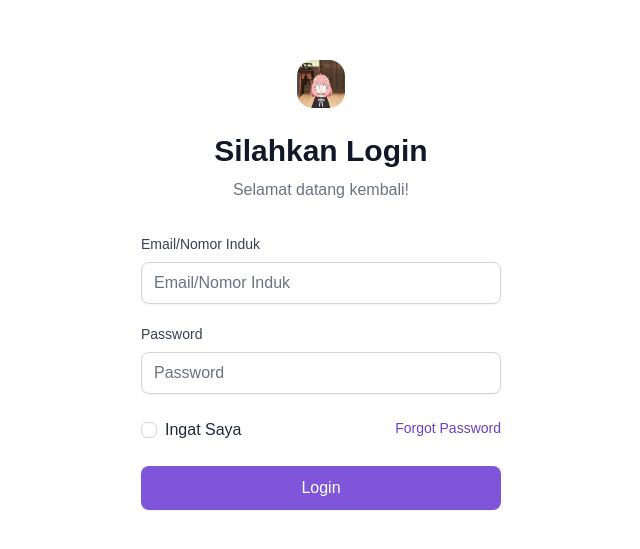
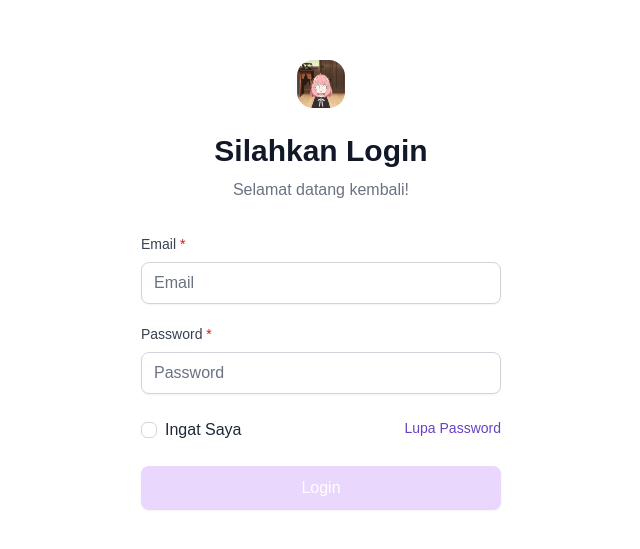
Before and after one commit to imboyo/Project--Hairiya-levenstein-website, a Nuxt app in the folder front-end/: page /auth/login in a window 1280 px wide. Shown: the part 115-664 px from the top of the page, without its empty margins (319-959 px from the left). Built offline with nearby package versions, Linux system fonts and the light colour scheme.

Commit message:
fix bug button dan input

```diff
--- a/front-end/components/buttons/MyButton.vue
+++ b/front-end/components/buttons/MyButton.vue
@@ -153,6 +153,7 @@ const buttonTypeClassObject = computed(() => {
       `rounded-lg font-medium transition shadow-xs duration-150 ${buttonClass.width[width]} ${buttonClass.size[size]}`,
       buttonTypeClassObject,
     ]"
+    @click.prevent="$emit('clicked')"
   >
     <!--  Leading Icon  -->
     <span
--- a/front-end/components/inputs/InputField.vue
+++ b/front-end/components/inputs/InputField.vue
@@ -12,6 +12,7 @@ interface Props {
   rules: rule[];
   hints?: string[];
   placeholder: string;
+  required?: boolean;
 }
 
 const props = defineProps<Props>();
@@ -34,9 +35,10 @@ defineExpose({ refreshValidation });
 
 <template>
   <div class="flex flex-col gap-1">
-    <label v-if="label" class="mb-1 text-sm font-medium text-gray-700">{{
-      label
-    }}</label>
+    <label v-if="label" class="mb-1 text-sm font-medium">
+      <span class="text-gray-700">{{ label }}</span>
+      <span v-if="required" class="text-red-700"> *</span>
+    </label>
     <div class="flex flex-row relative">
       <span
         v-if="icon"
@@ -57,7 +59,7 @@ defineExpose({ refreshValidation });
             : '',
         ]"
         v-model="inputValue"
-        @keyup="$emit('typing', inputValue)"
+        @keyup="$emit('typing', { inputValue, errorState })"
       />
       <span
         v-if="errorState"
--- a/front-end/my_modules/input_validation.ts
+++ b/front-end/my_modules/input_validation.ts
@@ -1,3 +1,5 @@
+import { computed } from "@vue/reactivity";
+
 export const isRequired = (value: string): boolean => {
   return value.length > 0;
 };
@@ -11,7 +13,7 @@ export const isEmail = (value: string) => {
 };
 
 export const validateField = (value, rules) => {
-  let finalValue: string | boolean = null;
+  let finalValue: string | boolean = false;
 
   for (let i = 0; i < rules.length; i++) {
     if (!rules[i].validate(value)) {
@@ -21,3 +23,11 @@ export const validateField = (value, rules) => {
   }
   return finalValue;
 };
+
+export const checkFormIsError = (formErrorValues) => {
+  for (const property in formErrorValues) {
+    if (formErrorValues[property]) {
+      return true;
+    }
+  }
+};
--- a/front-end/pages/auth/login.vue
+++ b/front-end/pages/auth/login.vue
@@ -1,5 +1,9 @@
 <script setup lang="ts">
-import { isEmail, isRequired } from "~/my_modules/input_validation";
+import {
+  checkFormIsError,
+  isEmail,
+  isRequired,
+} from "~/my_modules/input_validation";
 import InputField from "~/components/inputs/InputField.vue";
 import InputCheckBox from "~/components/inputs/InputCheckBox.vue";
 import MyButton from "~/components/buttons/MyButton.vue";
@@ -14,13 +18,55 @@ const formInputRules = {
   email: [
     {
       validate: isRequired,
-      text: "Please enter your email",
+      text: "Tolong masukkan email anda",
     },
     {
       validate: isEmail,
-      text: "Please enter a valid email",
+      text: "Tolong massukan email dengan benar",
     },
   ],
+  password: [
+    {
+      validate: isRequired,
+      text: "Tolong masukkan password anda",
+    },
+    {
+      validate: (value) => value.length >= 8,
+      text: "Minimum password 6 karakter",
+    },
+  ],
+};
+
+// Form Input State
+const formValues = reactive({
+  email: "",
+  password: "",
+  checked: false,
+});
+
+const formErrorValues = reactive({
+  email: true,
+  password: true,
+});
+
+// Check input value is error or validated
+const formIsError = computed(() => checkFormIsError(formErrorValues));
+
+// * Child Ref Component for accesing child funciton
+// EmailField
+const emailField = ref<InstanceType<typeof InputField> | null>(null);
+const refreshEmailFieldValidation = () => {
+  emailField.value?.refreshValidation();
+};
+// Password Field
+const passwordField = ref<InstanceType<typeof InputField> | null>(null);
+const refreshPasswordFieldValidation = () => {
+  passwordField.value?.refreshValidation();
+};
+
+// Handle Click
+const handleClick = () => {
+  console.log("aaaa");
 };
 </script>
 
@@ -61,16 +107,32 @@ const formInputRules = {
         <!--   Input Field   -->
         <div class="flex flex-col gap-5">
           <InputField
-            placeholder="Email/Nomor Induk"
+            placeholder="Email"
             :rules="formInputRules.email"
             type="email"
-            label="Email/Nomor Induk"
+            label="Email"
+            required
+            ref="emailField"
+            @typing="
+              [
+                (formValues.email = $event.inputValue),
+                (formErrorValues.email = $event.errorState),
+              ]
+            "
           />
           <InputField
             placeholder="Password"
-            :rules="formInputRules.email"
+            :rules="formInputRules.password"
             type="email"
             label="Password"
+            required
+            ref="passwordField"
+            @typing="
+              formValues.email = $event.inputValue;
+              formErrorValues.email = $event.errorState;
+              // ! Masih Error
+              handleClick();
+            "
           />
         </div>
         <!--  ! End Input Field   -->
@@ -83,12 +145,18 @@ const formInputRules = {
             <!--    TODO: Linknya nanti perbaiki      -->
             <div class="flex w-6/12 justify-end">
               <a class="text-primary-700 text-sm font-medium inline-block"
-                >Forgot Password</a
+                >Lupa Password</a
               >
             </div>
           </div>
-          <MyButton hieararchy="primary" size="lg" width="full">
-            <template #text> Login</template>
+          <MyButton
+            hieararchy="primary"
+            size="lg"
+            width="full"
+            :disabled="formIsError"
+            @clicked="handleClick"
+          >
+            <template #text>Login</template>
           </MyButton>
         </div>
         <!--  ! End Button   -->
```
